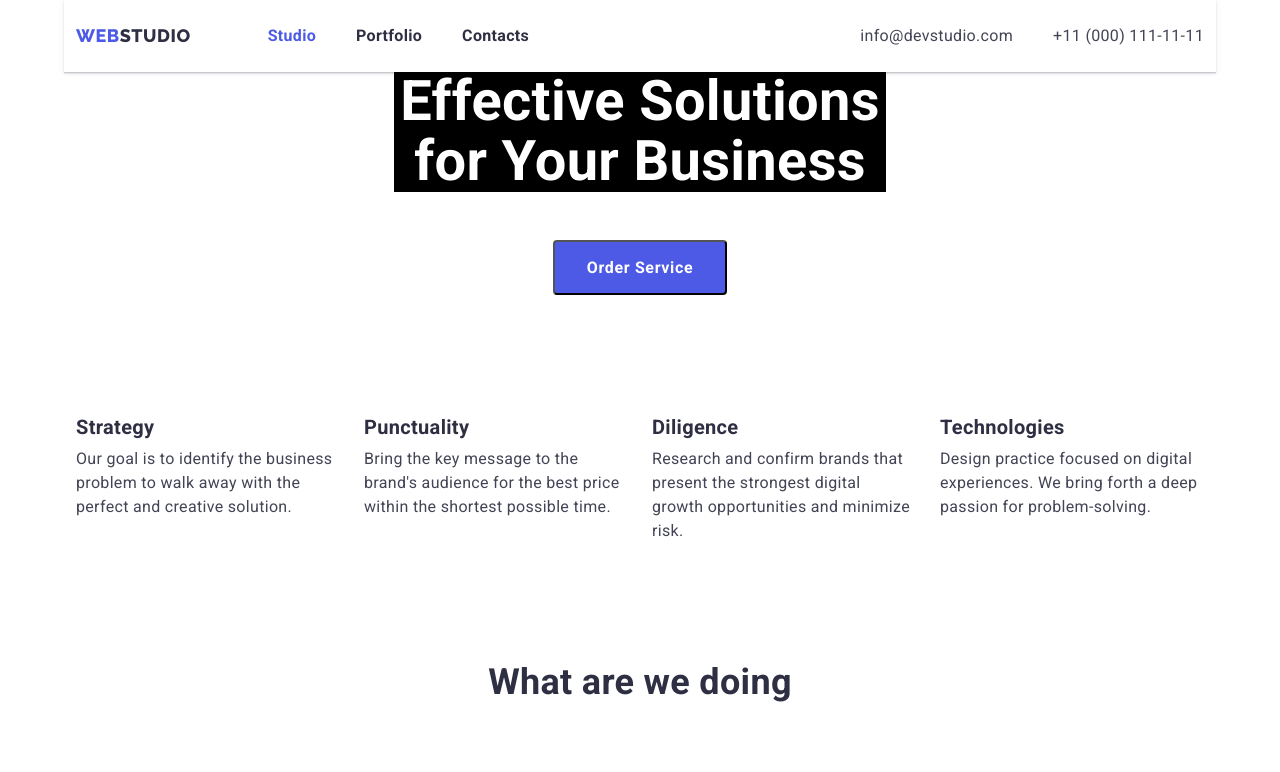
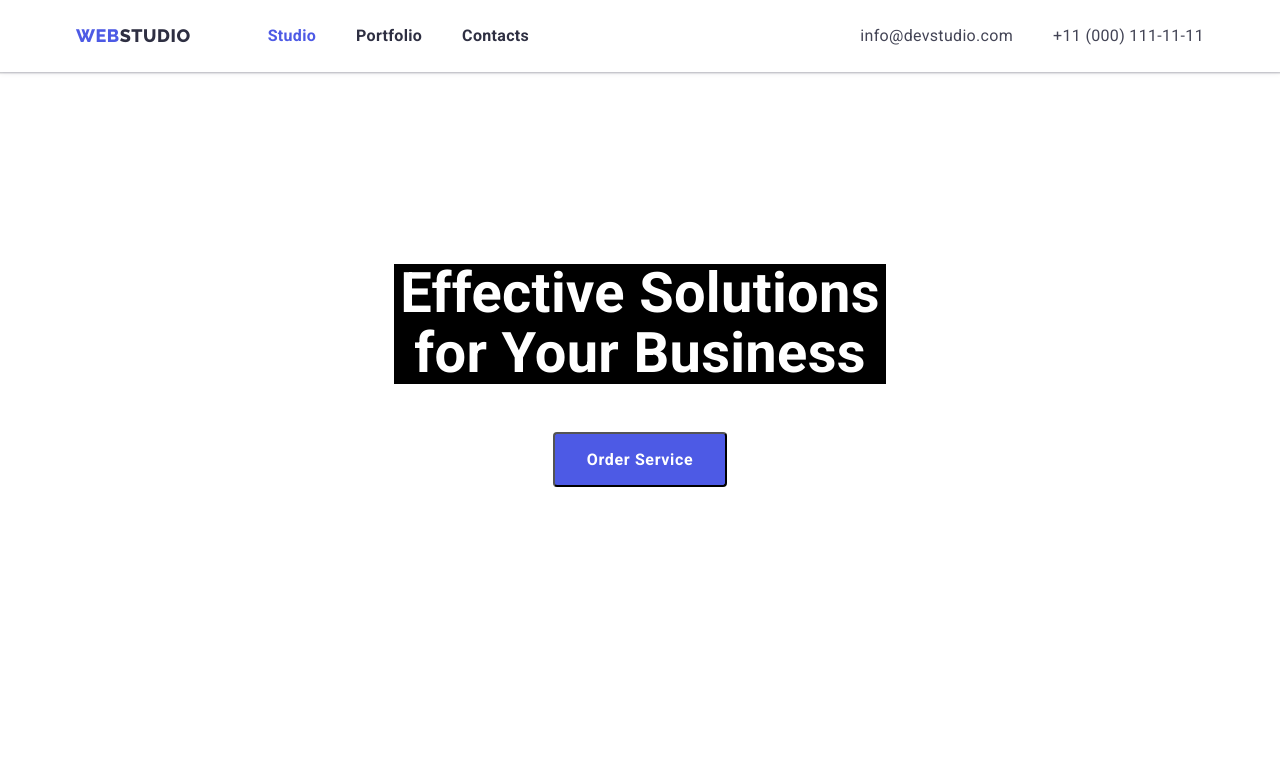
Before and after one commit to oleksyshyn/goit-markup-hw-03, a plain HTML site: page index.html in a window 1280 px wide. Shown: the top 772 px of the page. Drawn offline with nearby package versions, Linux system fonts and the light colour scheme.

Commit message:
Добавляє рамку у header і падінги у hero

```diff
--- a/css/styles.css
+++ b/css/styles.css
@@ -70,10 +70,13 @@ ul {
 
 /* Header */
 
+.page-header {
+    box-shadow: 0px 2px 1px rgba(46, 47, 66, 0.08), 0px 1px 1px rgba(46, 47, 66, 0.16), 0px 1px 6px rgba(46, 47, 66, 0.08);
+}
+
 .main-nav {
     display: flex;
     align-items: center;
-    box-shadow: 0px 2px 1px rgba(46, 47, 66, 0.08), 0px 1px 1px rgba(46, 47, 66, 0.16), 0px 1px 6px rgba(46, 47, 66, 0.08);
 }
 
 /* Logo */
@@ -145,6 +148,8 @@ ul {
 /* Hero */
 
 .hero {
+    padding-top: 192px;
+    padding-bottom: 192px;
     text-align: center;
 }
 
--- a/index.html
+++ b/index.html
@@ -13,7 +13,7 @@
     <link rel="stylesheet" href="./css/styles.css">
 </head>
 <body>
-    <header>
+    <header class="page-header">
         <div class="container main-nav">
             <a href="./index.html" class="logo link"><span class="accent">WEB</span>STUDIO</a>
             <nav>
```
Also changed, not shown: portfolio.html (+1 -1 lines).
